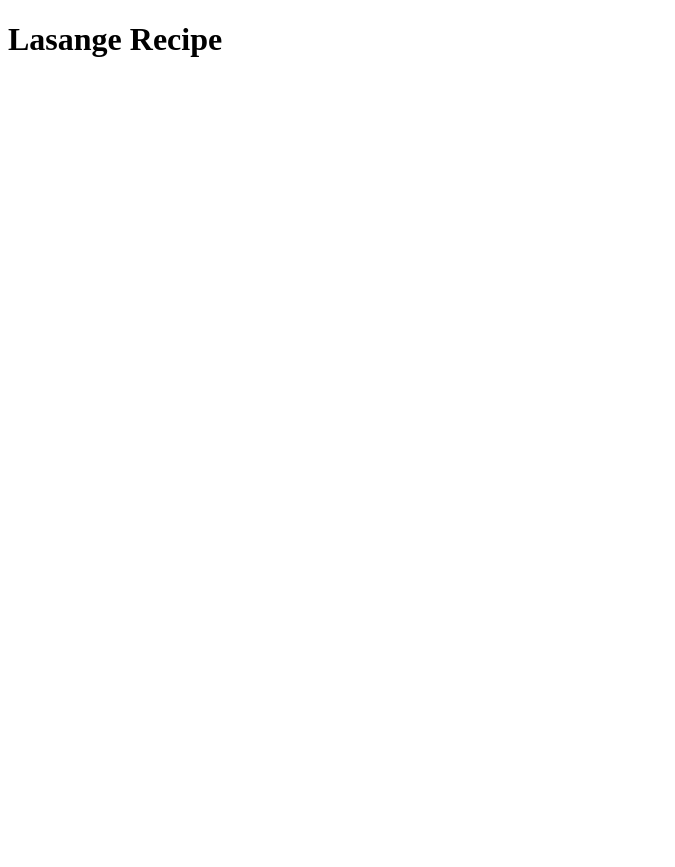
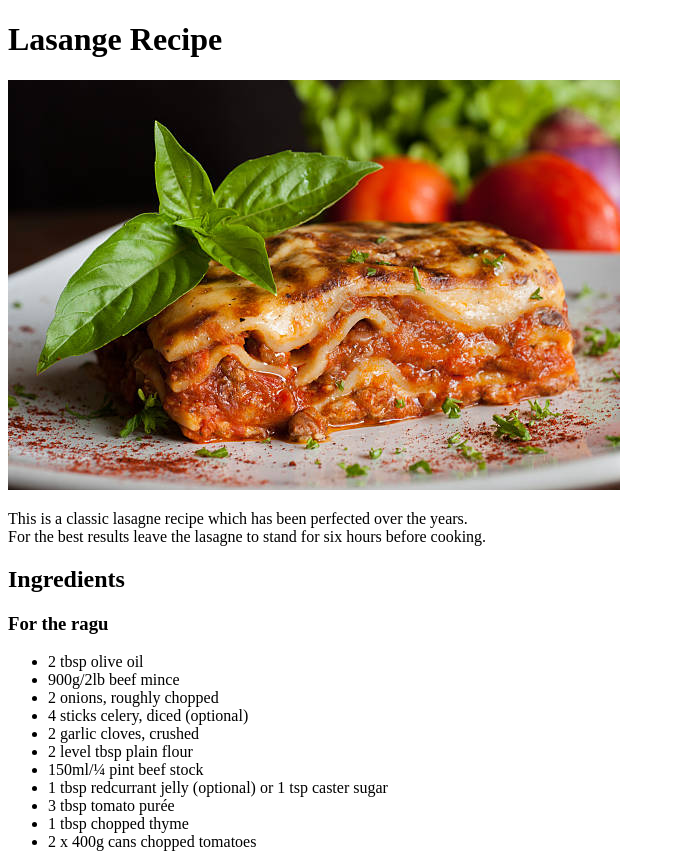
Before and after one commit to isolatedspace/odin-recipes, a plain HTML site: page recipes/lasange.html in a window 1280 px wide. Shown: the whole page, without its empty margins (0-675 px from the left). Before the commit the page ends 800 px from the top, so only its background shows below. Drawn offline with Linux system fonts and the light colour scheme.

Commit message:
Add ingredients

```diff
--- a/recipes/lasange.html
+++ b/recipes/lasange.html
@@ -6,6 +6,29 @@
   </head>
   <body>
     <h1>Lasange Recipe</h1>
+    <img src="/images/lasange.jpg" alt="lasange serving">
+
+    <p>This is a classic lasagne recipe which has been perfected over the years. <br>
+      For the best results leave the lasagne to stand for six hours before cooking.</p>
+
+      <h2>Ingredients</h2>
+      <h3><b>For the ragu</b></h3>
+
+      <ul>
+        <li>2 tbsp olive oil</li>
+        <li>900g/2lb beef mince</li>
+        <li>2 onions, roughly chopped</li>
+        <li>4 sticks celery, diced (optional)</li>
+        <li>2 garlic cloves, crushed</li>
+        <li>2 level tbsp plain flour</li>
+        <li>150ml/¼ pint beef stock</li>
+        <li>1 tbsp redcurrant jelly (optional) or 1 tsp caster sugar</li>
+        <li>3 tbsp tomato purée</li>
+        <li>1 tbsp chopped thyme</li>
+        <li>2 x 400g cans chopped tomatoes</li>
+
+
+      </ul>
 
   </body>
 </html>
```
Also changed, not shown: images/lasange.jpg (added).
